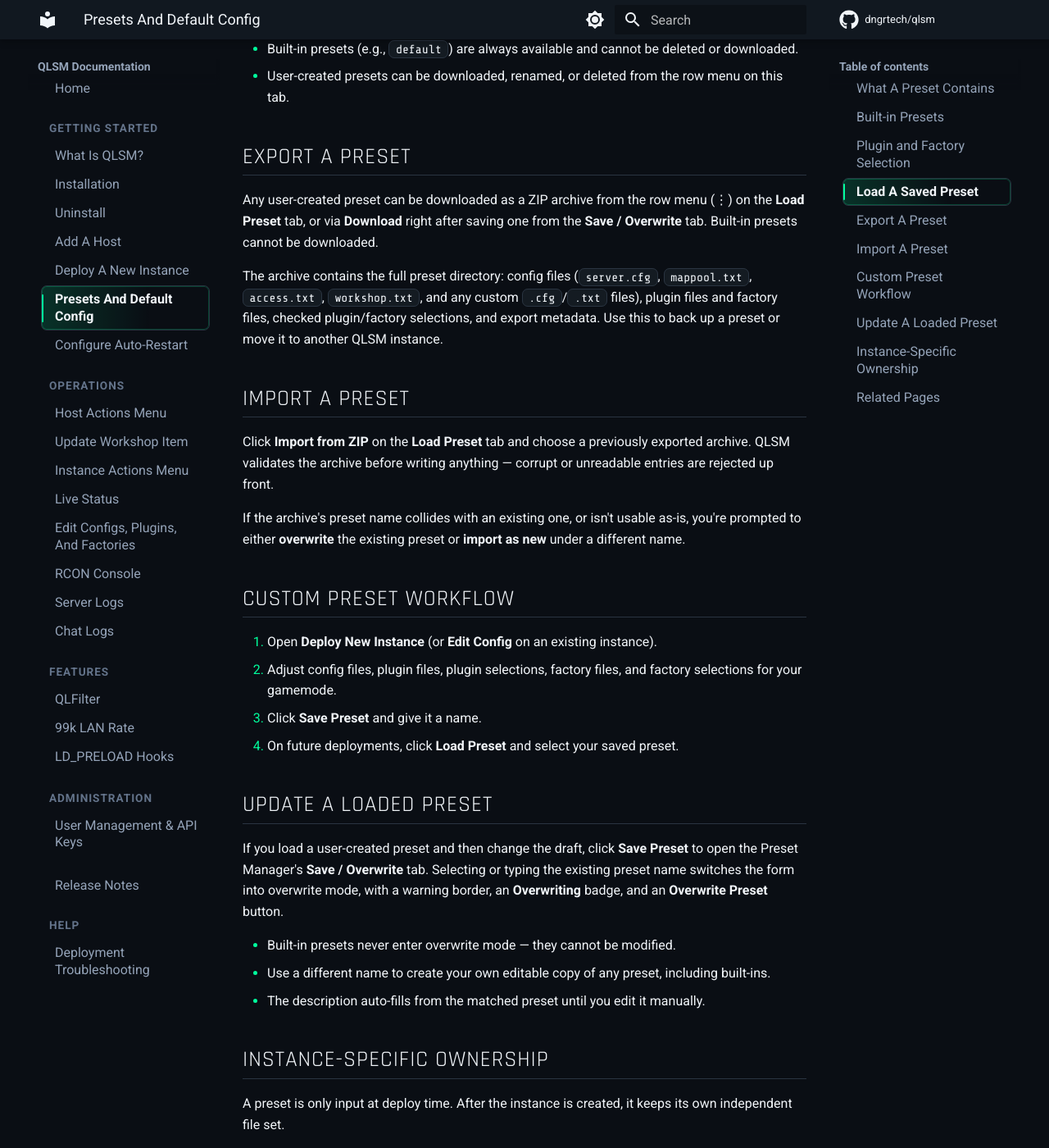
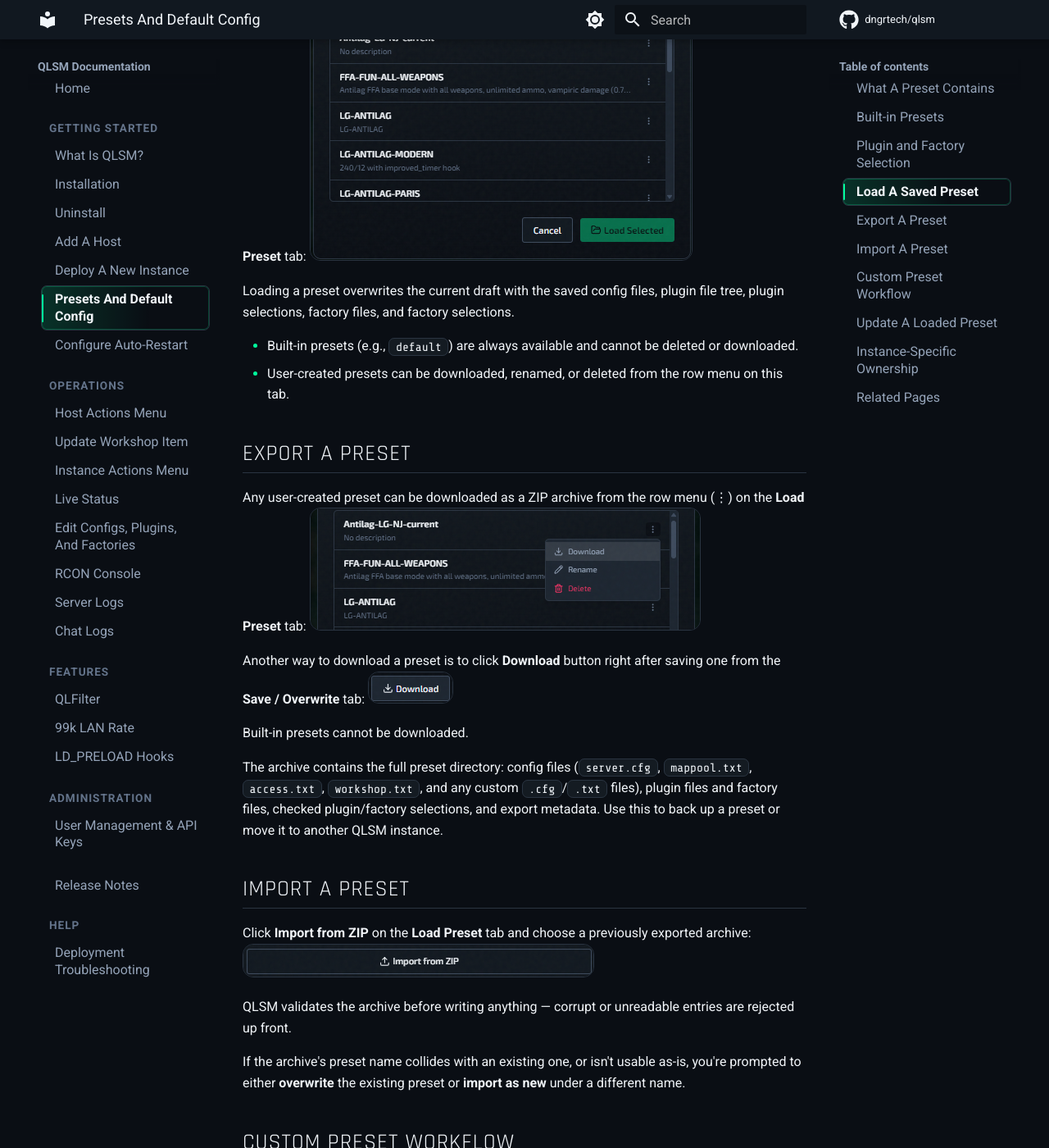
Before and after one commit to dngrtech/qlsm, an MkDocs documentation site: the page built from docs/user/presets/overview.md, in a window 1280 px wide and 1400 px high, scrolled down 2382 px. Shown: the whole window at 82% size. Built offline with MkDocs 1.6.1 and Material for MkDocs 9.7.7, drawn with Linux system fonts in a browser that asks for light colours; comment, search, counter and statistics services are not loaded; some of the changed text lies outside the part shown.

Commit message:
docs(user): add screenshots for preset export/import and load steps
Fix minor typo (configudation -> configuration) picked up along the way.

```diff
--- a/docs/user/presets/overview.md
+++ b/docs/user/presets/overview.md
@@ -22,13 +22,11 @@ The `default` preset is always available as the standard baseline. Additional bu
 
 To customize a built-in preset, load it and save it under a new name from the Preset Manager's **Save / Overwrite** tab.
 
+Use **Save Preset** when you want to turn the current draft into a reusable preset:
 <img src="../../images/save-preset-button.png" width="146" />
 
-Use **Save Preset** when you want to turn the current draft into a reusable preset.
-
+Use **Load Preset** any time you want to replace the default draft with one of your saved configurations:
 <img src="../../images/load-preset-button.png" width="146" />
-
-Use **Load Preset** any time you want to replace the default draft with one of your saved configurations.
 
 ## Plugin and Factory Selection
 
@@ -46,7 +44,8 @@ The saved preset keeps both the files and the selection state. A plugin or facto
 
 ## Load A Saved Preset
 
-Use **Load Preset** in the deploy form or in **Edit Config** to open the Preset Manager on the **Load Preset** tab.
+Use **Load Preset** in the deploy form or in **Edit Config** to open the Preset Manager on the **Load Preset** tab:
+<img src="../../images/preset-manager-load.png" />
 
 Loading a preset overwrites the current draft with the saved config files, plugin file tree, plugin selections, factory files, and factory selections.
 
@@ -55,13 +54,22 @@ Loading a preset overwrites the current draft with the saved config files, plugi
 
 ## Export A Preset
 
-Any user-created preset can be downloaded as a ZIP archive from the row menu (⋮) on the **Load Preset** tab, or via **Download** right after saving one from the **Save / Overwrite** tab. Built-in presets cannot be downloaded.
+Any user-created preset can be downloaded as a ZIP archive from the row menu (⋮) on the **Load Preset** tab:
+<img src="../../images/preset-manager-download.png" />
+
+Another way to download a preset is to click **Download** button right after saving one from the **Save / Overwrite** tab:
+<img src="../../images/preset-manager-download-button.png" />
+
+Built-in presets cannot be downloaded.
 
 The archive contains the full preset directory: config files (`server.cfg`, `mappool.txt`, `access.txt`, `workshop.txt`, and any custom `.cfg`/`.txt` files), plugin files and factory files, checked plugin/factory selections, and export metadata. Use this to back up a preset or move it to another QLSM instance.
 
 ## Import A Preset
 
-Click **Import from ZIP** on the **Load Preset** tab and choose a previously exported archive. QLSM validates the archive before writing anything — corrupt or unreadable entries are rejected up front.
+Click **Import from ZIP** on the **Load Preset** tab and choose a previously exported archive:
+<img src="../../images/preset-manager-import-button.png" />
+
+QLSM validates the archive before writing anything — corrupt or unreadable entries are rejected up front.
 
 If the archive's preset name collides with an existing one, or isn't usable as-is, you're prompted to either **overwrite** the existing preset or **import as new** under a different name.
 
```
Also changed, not shown: other parts of docs/user/presets/overview.md (+1 -1 lines), docs/user/getting-started/introduction.md (+1 -1 lines), docs/user/images/preset-manager-download-button.png (added), docs/user/images/preset-manager-download.png (added), docs/user/images/preset-manager-import-button.png (added), docs/user/images/preset-manager-load.png (added).
